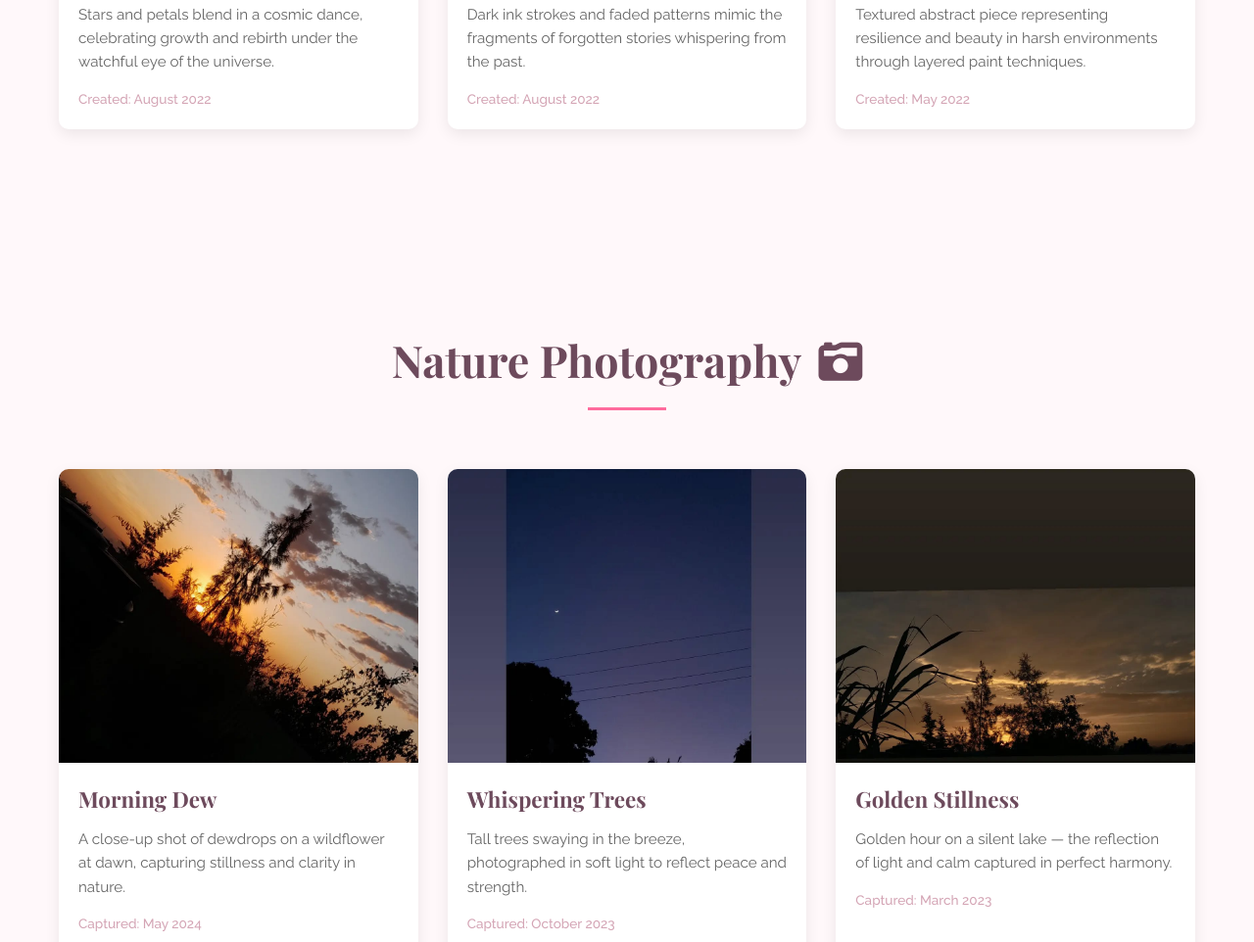
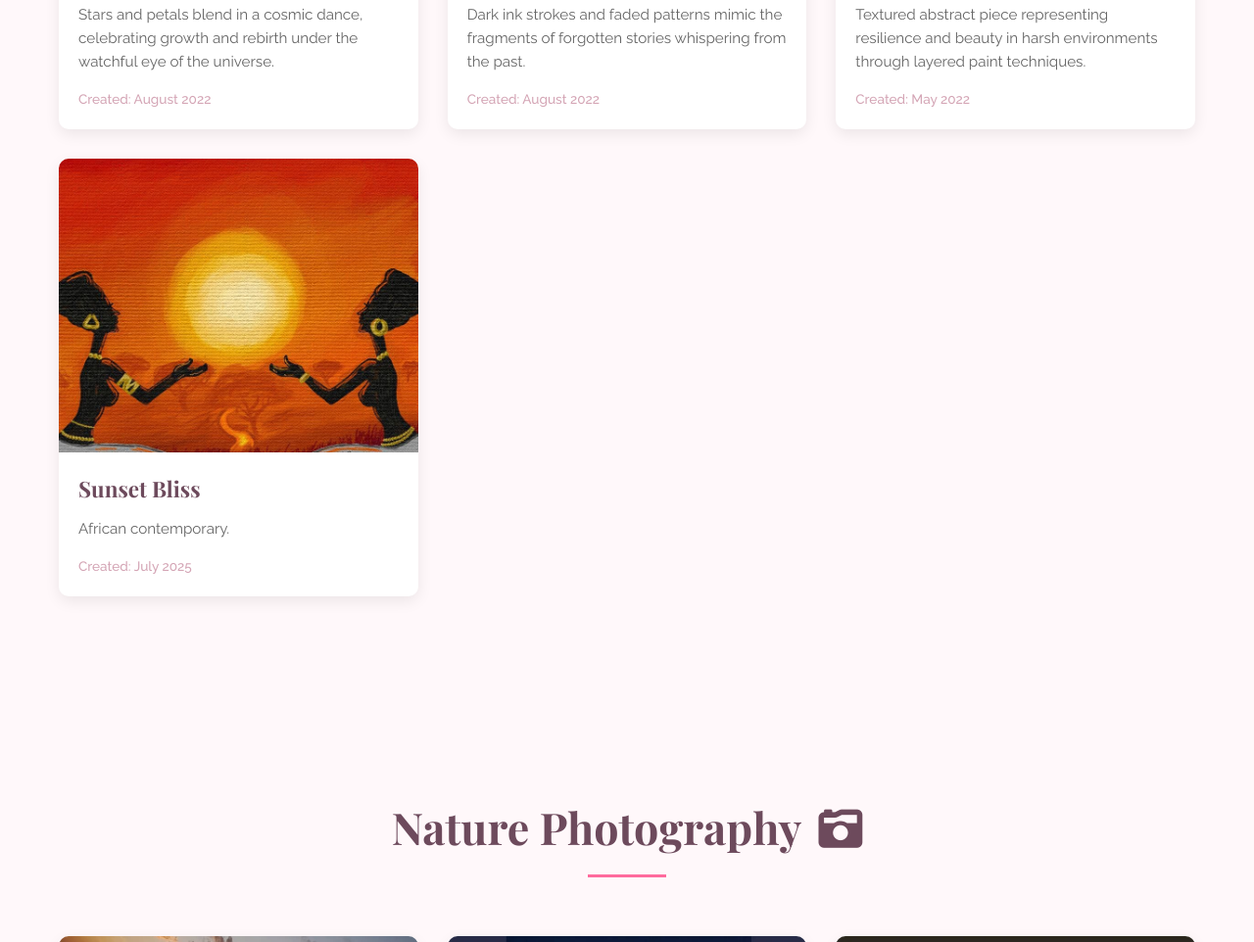
Before and after one commit to Blazious/kayyvogue, a plain HTML site: page index.html in a window 1280 px wide. Shown: the part 4064-5026 px from the top of the page at 98% size. Drawn offline with nearby package versions, Linux system fonts and the light colour scheme.

Commit message:
added an image

```diff
--- a/index.html
+++ b/index.html
@@ -274,9 +274,6 @@
 
 
 
-
-
-
                 <!-- Artwork 12-->
                 <div class="art-card">
                     <div class="art-img">
@@ -289,6 +286,21 @@
                         <div class="date">Created: May 2022</div>
                     </div>
                 </div>
+
+                <!-- Artwork 11-->
+                <div class="art-card">
+                    <div class="art-img">
+                        <img src="image14.jpg" alt="Ethereal Dreams">
+                    </div>
+                    <div class="art-info">
+                        <h3>Sunset Bliss</h3>
+                        <p>African contemporary.</p>
+                        <div class="date">Created: July 2025</div>
+                    </div>
+                </div>
+
+
+
             </div>
         </div>
     </section>
```
Also changed, not shown: image14.jpg (added).
